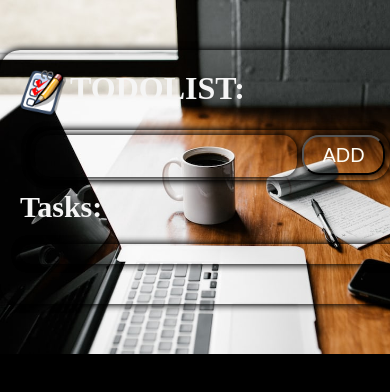
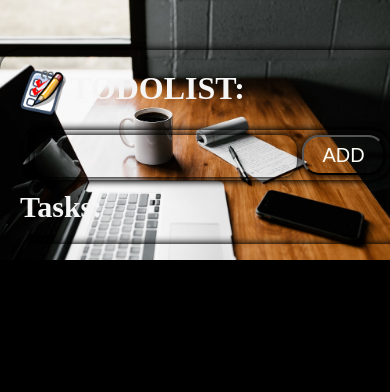
Before and after one commit to Sahil1036/Todo, a plain HTML site: page index.html in a window 390 px wide. Shown: the top 392 px of the page. Drawn offline with Linux system fonts and the light colour scheme.

Commit message:
Update Todo.css

```diff
--- a/Todo.css
+++ b/Todo.css
@@ -117,9 +117,11 @@ h2 {
 }
 
 /* This is for responsiveness */
-/* @media only screen and (max-width:1150px) {
-
-    h1,
+@media only screen and (max-width:1150px) {
+html{
+    background-size:contain;
+}
+ /*   h1,
     h2 {
         color: rgb(88, 86, 86);
     }
```
